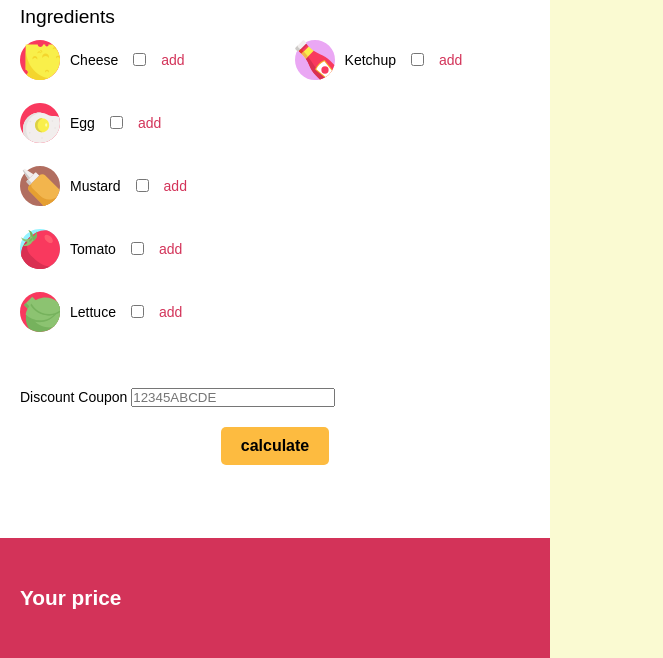
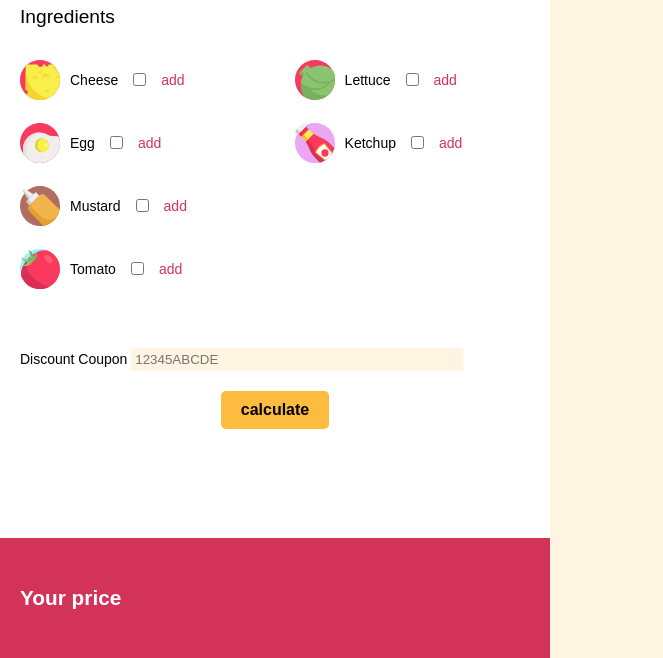
Before and after one commit to RiccardoB97/js-burger, a plain HTML site: page index.html in a window 1280 px wide. Shown: the part 142-800 px from the top of the page, without its empty margins (0-663 px from the left). Drawn offline with Linux system fonts and the light colour scheme.

Commit message:
Add style to input

```diff
--- a/assets/css/style.css
+++ b/assets/css/style.css
@@ -5,7 +5,7 @@
 }
 
 body{
-    background-color: lightgoldenrodyellow;
+    background-color: #FFF5E2;
     font-family: Arial, Helvetica, sans-serif;
     font-size: 14px;
 }
@@ -70,7 +70,8 @@ h3{
     display: flex;
     flex-wrap: wrap;
     flex-direction: column;
-    height: 60%;
+    height: 50%;
+    margin-top: 20px;
 }
 
 .ingredients span{
@@ -87,8 +88,11 @@ h3{
 }
 
 #site_main #discount {
-    width: 40%;
-    display:inline-block;
+    width: 65%;
+    display: inline-block;
+    border: none;
+    background-color: #FFF5E2;
+    padding: 4px;
 }
 
 .coupon span{
```
